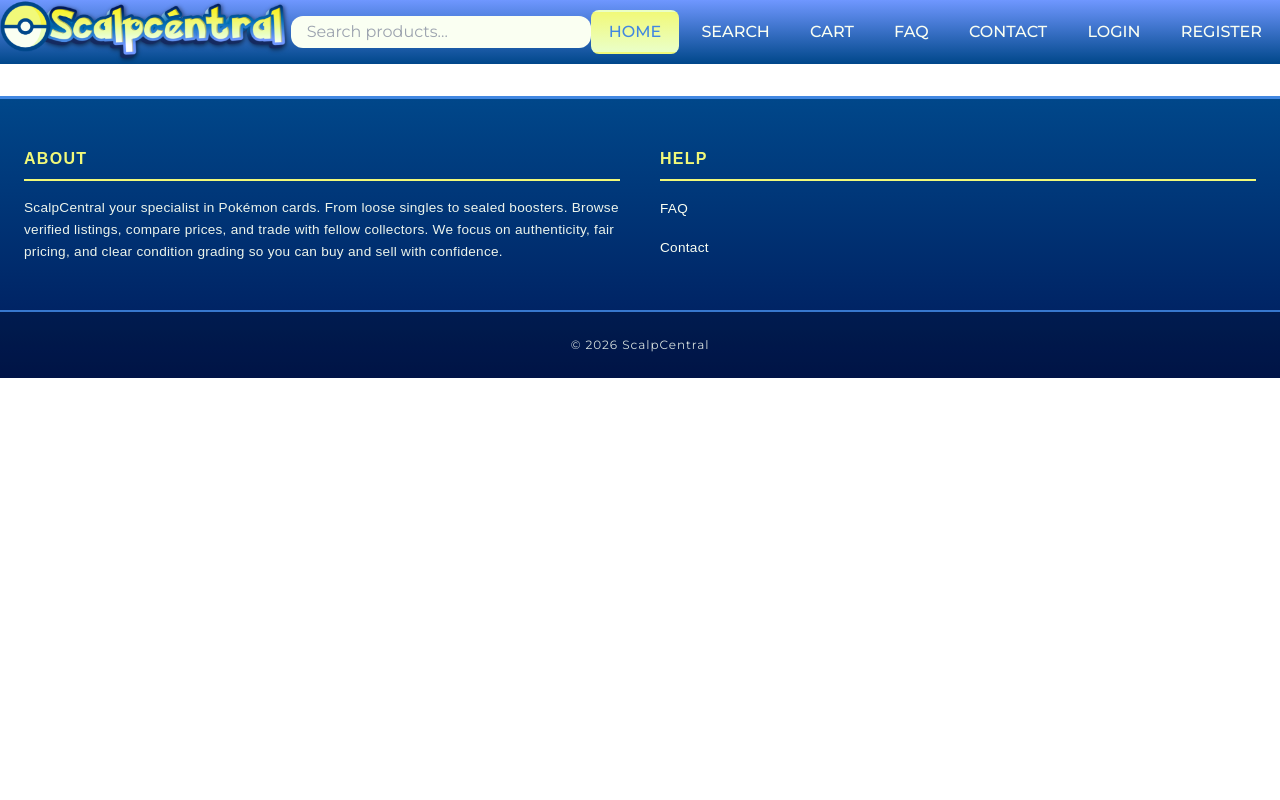
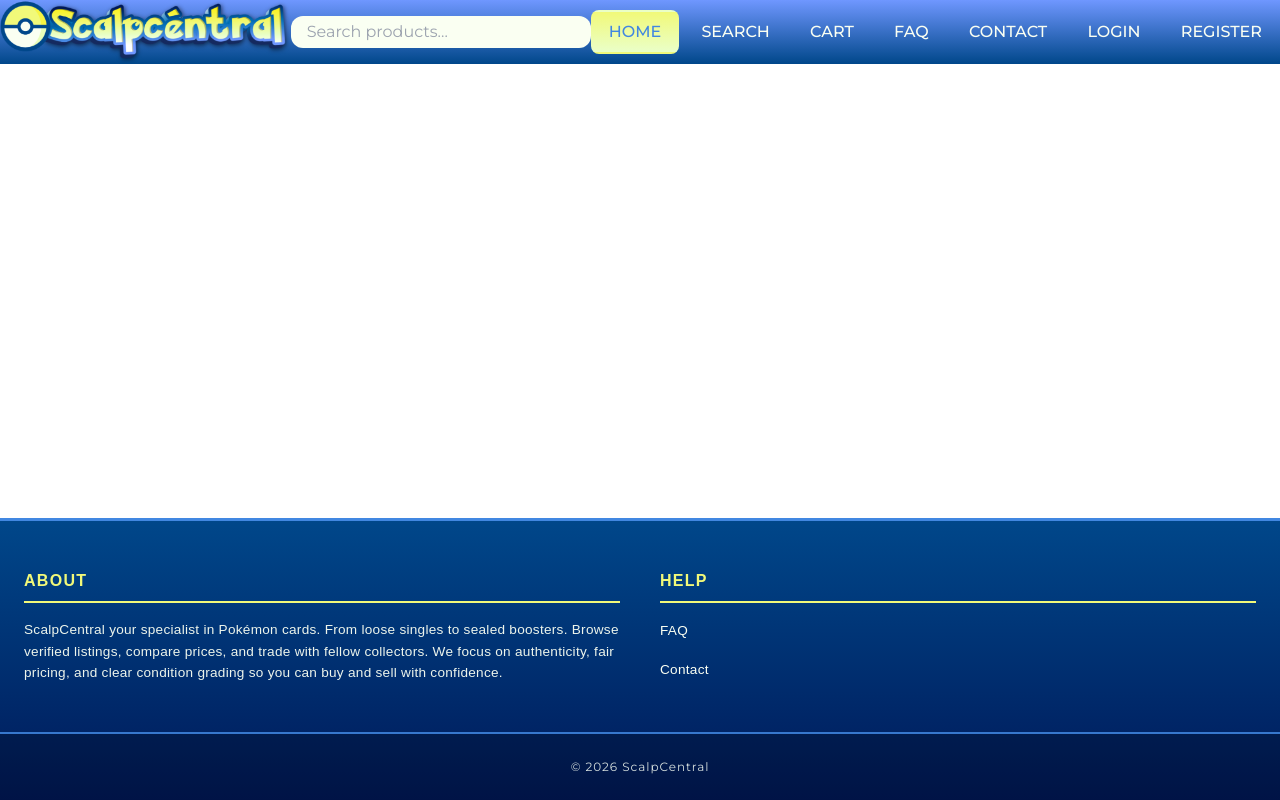
Before and after one commit to QNoah/ScalpCentral, a React (Vite) app in the folder Website/: page / in a window 1280 px wide. Built offline with nearby package versions, Linux system fonts and the light colour scheme.

Commit message:
Fixed issue

```diff
--- a/Website/src/App.tsx
+++ b/Website/src/App.tsx
@@ -51,8 +51,8 @@ function App() {
   if (isLoading) return <div>Loading...</div>;
 
   return (
-    <div className="app-shell">
-      <main className="pages">
+    <div className="app-shell flex flex-col min-h-screen">
+      <main className="flex-1">
         <Routes>
         <Route path="/" element={<HomePage />}/>
         <Route path="/Login" element={<LoginPage />}/>
```
